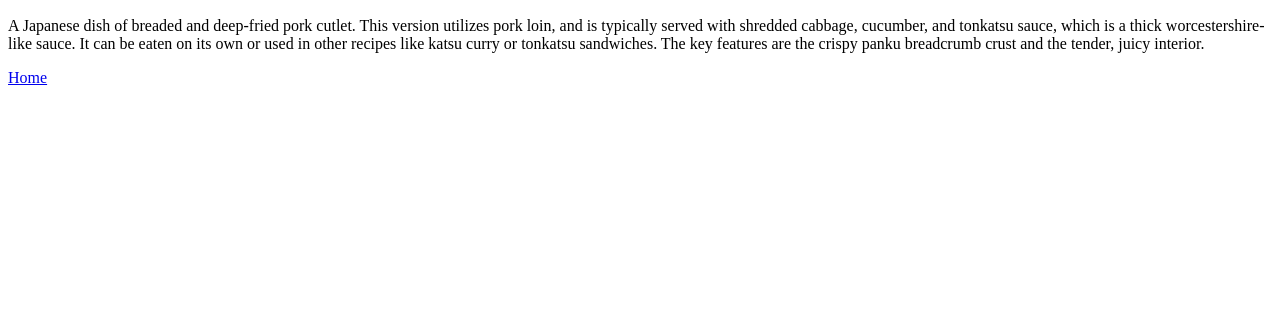
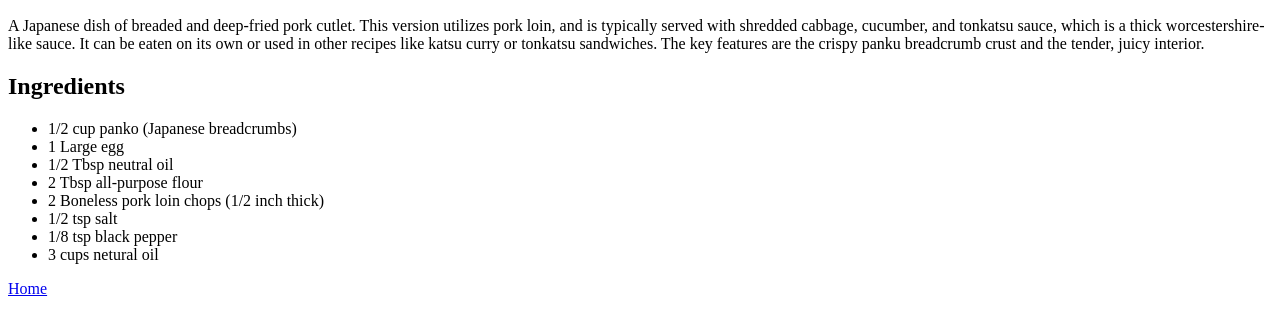
Before and after one commit to Argitechno/odin-recipes, a plain HTML site: page recipes/tonkatsu.html in a window 1280 px wide. Shown: the part 434-766 px from the top of the page. Drawn offline with Linux system fonts and the light colour scheme.

Commit message:
insert ingredients for tonkatsu

```diff
--- a/recipes/tonkatsu.html
+++ b/recipes/tonkatsu.html
@@ -21,6 +21,18 @@
       and the tender, juicy interior.
     </p>
 
+    <h2>Ingredients</h2>
+    <ul>
+      <li>1/2 cup panko (Japanese breadcrumbs)</li>
+      <li>1 Large egg</li>
+      <li>1/2 Tbsp neutral oil</li>
+      <li>2 Tbsp all-purpose flour</li>
+      <li>2 Boneless pork loin chops (1/2 inch thick)</li>
+      <li>1/2 tsp salt</li>
+      <li>1/8 tsp black pepper</li>
+      <li>3 cups netural oil</li>
+    </ul>
+
     <a href="../index.html">Home</a>
   </body>
 
```
